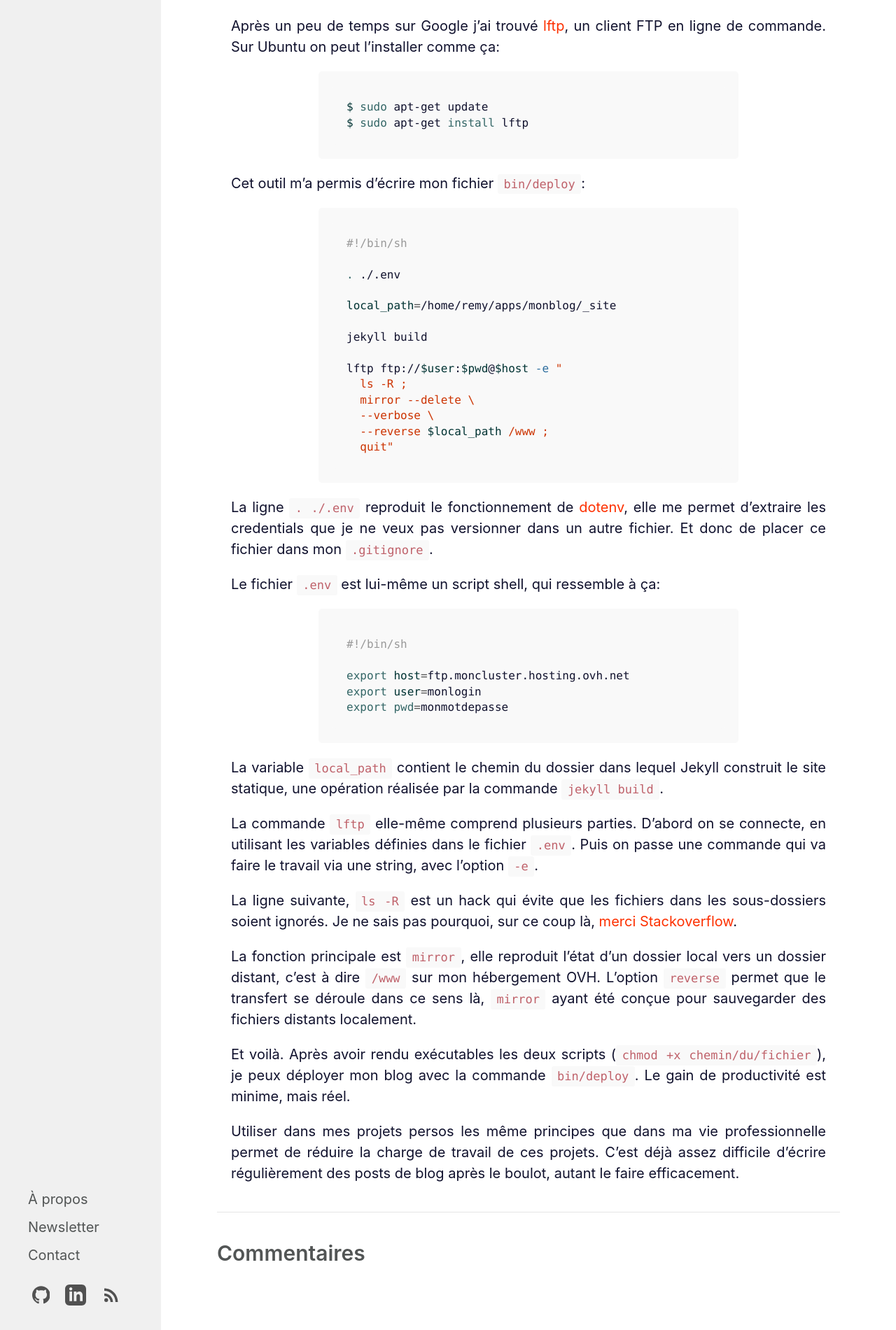
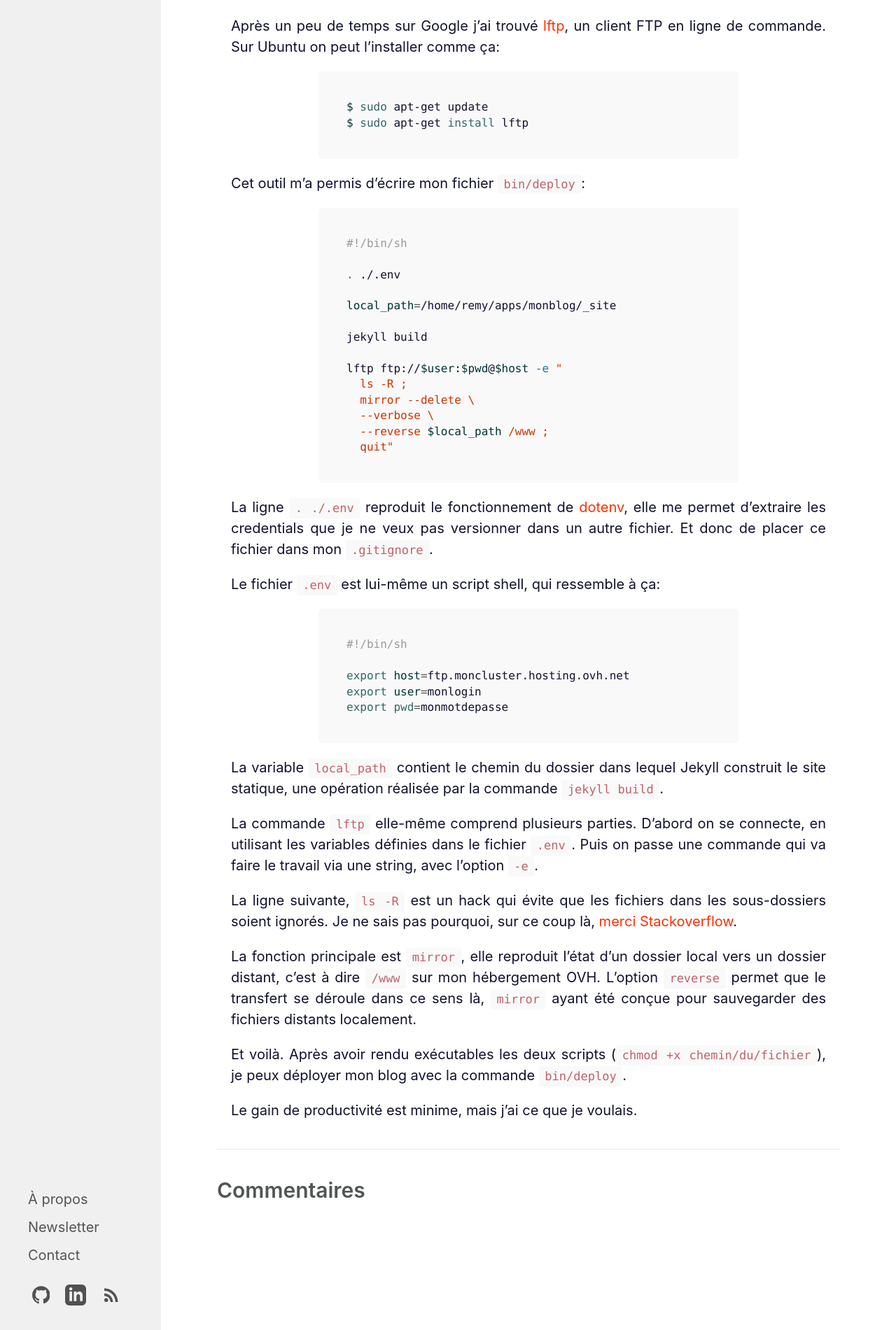
Before and after one commit to Ruff9/inventif, a Jekyll site: the page built from _posts/2018-09-07-deployJekyllOVH.md, in a window 1280 px wide. Shown: the part 1036-2937 px from the top of the page at 70% size. Built offline with Jekyll 4.4.1, drawn with Linux system fonts in a browser that asks for light colours; comment, search, counter and statistics services are not loaded.

Commit message:
change conclusion of last post

```diff
--- a/_posts/2018-09-07-deployJekyllOVH.md
+++ b/_posts/2018-09-07-deployJekyllOVH.md
@@ -66,6 +66,6 @@ La ligne suivante, `ls -R` est un hack qui évite que les fichiers dans les sous
 
 La fonction principale est `mirror`, elle reproduit l'état d'un dossier local vers un dossier distant, c'est à dire `/www` sur mon hébergement OVH. L'option `reverse` permet que le transfert se déroule dans ce sens là, `mirror` ayant été conçue pour sauvegarder des fichiers distants localement.
 
-Et voilà. Après avoir rendu exécutables les deux scripts (`chmod +x chemin/du/fichier`), je peux déployer mon blog avec la commande `bin/deploy`. Le gain de productivité est minime, mais réel.
+Et voilà. Après avoir rendu exécutables les deux scripts (`chmod +x chemin/du/fichier`), je peux déployer mon blog avec la commande `bin/deploy`.
 
-Utiliser dans mes projets persos les même principes que dans ma vie professionnelle permet de réduire la charge de travail de ces projets. C'est déjà assez difficile d'écrire régulièrement des posts de blog après le boulot, autant le faire efficacement.
+Le gain de productivité est minime, mais j'ai ce que je voulais.
```
Also changed, not shown: other parts of _posts/2018-09-07-deployJekyllOVH.md (+1 -1 lines).
